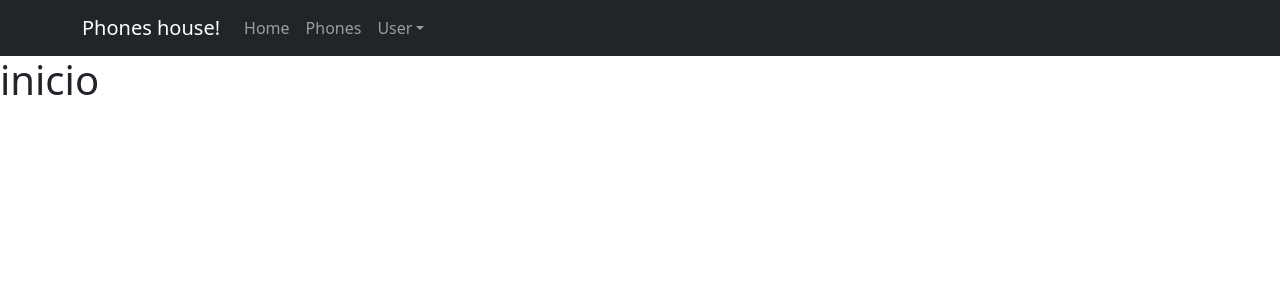
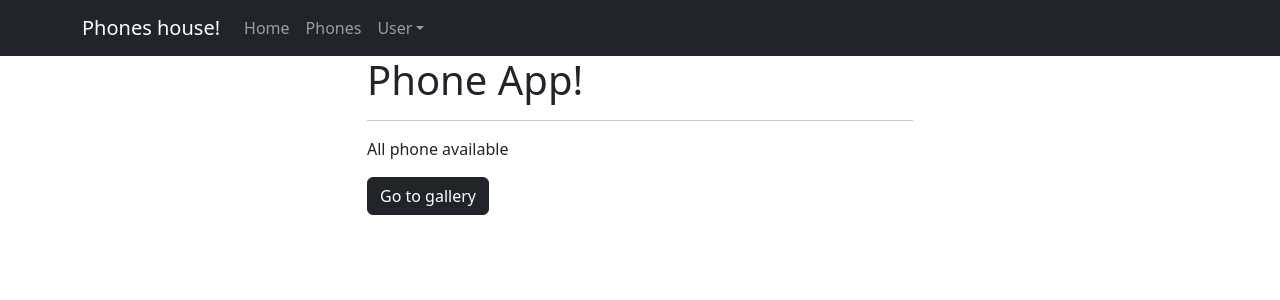
Before and after one commit to ironhack-edu/technical_challenge_WD, a React (Create React App) app in the folder client/: page / in a window 1280 px wide. Shown: the top 300 px of the page. Built offline with nearby package versions, Linux system fonts and the light colour scheme.

Commit message:
all done

```diff
--- /dev/null
+++ b/client/src/pages/HomePage/HomePage.jsx
@@ -0,0 +1,28 @@
+import { Button, Col, Container, Row } from "react-bootstrap"
+import { Link } from "react-router-dom"
+
+const HomePage = () => {
+
+    return (
+        <Container>
+
+            <Row>
+
+                <Col md={{ span: 6, offset: 3 }}>
+
+                    <h1>Phone App!</h1>
+                    <hr />
+                    <p>All phone available</p>
+                    <Link to="/phones">
+                        <Button variant="dark" >Go to gallery</Button>
+                    </Link>
+
+                </Col>
+
+            </Row>
+
+        </Container>
+    )
+}
+
+export default HomePage
--- a/client/src/pages/PhonesDetails/PhonesDetails.jsx
+++ b/client/src/pages/PhonesDetails/PhonesDetails.jsx
@@ -15,7 +15,7 @@ const PhonesDetails = () => {
             .getOnePhone(phone_id)
             .then(({data}) => setPhones(data))
             .catch(err => console.error(err))
-    }, [])
+    }, )
 
 
     return (
--- a/client/src/routes/AppRoutes.jsx
+++ b/client/src/routes/AppRoutes.jsx
@@ -1,12 +1,13 @@
 import {Routes, Route} from 'react-router-dom'
 import PhonesListPage from '../pages/PhonesList/PhonesListPage'
 import PhonesDetails from '../pages/PhonesDetails/PhonesDetails'
+import HomePage from '../pages/HomePage/HomePage'
 
 const AppRoutes = () => {
 
     return (
         <Routes>
-            <Route path="/" element={<h1>inicio</h1>} />
+           <Route path="/" element={<HomePage/>} />
             <Route path="/phones" element={<PhonesListPage/>} />
             <Route path="/phones/:phone_id" element={<PhonesDetails />} />
         </Routes>
```
